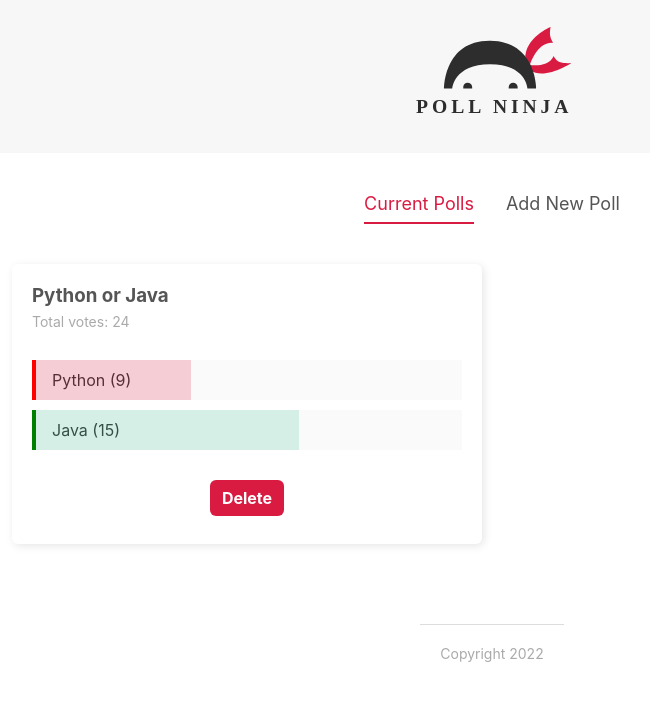
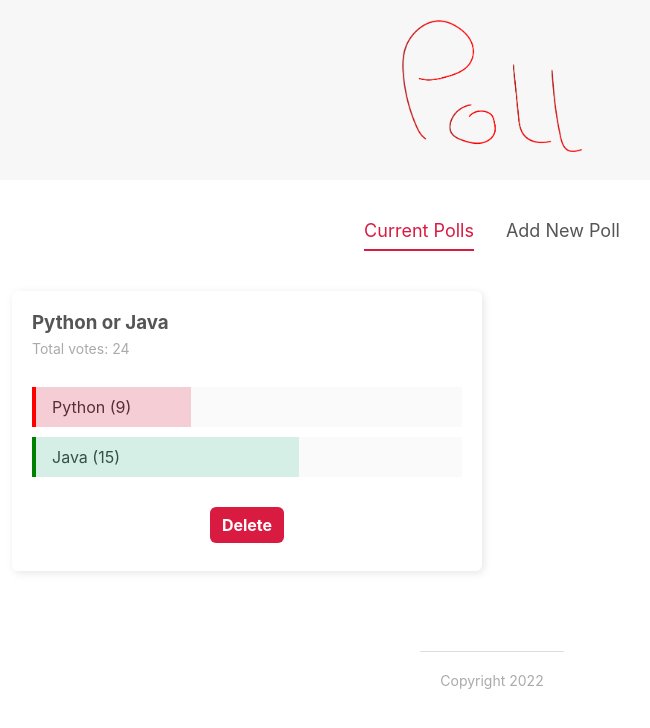
Before and after one commit to sa1123/Polling-App-Svelte, a Svelte app: page / in a window 1280 px wide. Shown: the top 728 px of the page, without its empty margins (148-798 px from the left). Built offline with nearby package versions, Linux system fonts and the light colour scheme.

Commit message:
custom icon

```diff
--- a/public/index.html
+++ b/public/index.html
@@ -6,7 +6,7 @@
 
 	<title>Svelte app</title>
 
-	<link rel='icon' type='image/png' href='/favicon.png'>
+	<link rel='icon' type='image/png' href='/img/poll.png'>
 	<link rel='stylesheet' href='/global.css'>
 	<link rel='stylesheet' href='/build/bundle.css'>
 
--- a/src/components/Header.svelte
+++ b/src/components/Header.svelte
@@ -5,7 +5,7 @@
 
 <header>
     <h1>
-        <img src="\img\poll_ninja_logo.svg" alt="Poll Logo">
+        <img src="\img\poll.png" alt="Poll Logo">
     </h1>
 </header>
 
```
Also changed, not shown: public/img/poll.png (added), public/img/poll_ninja_logo.svg (deleted).
